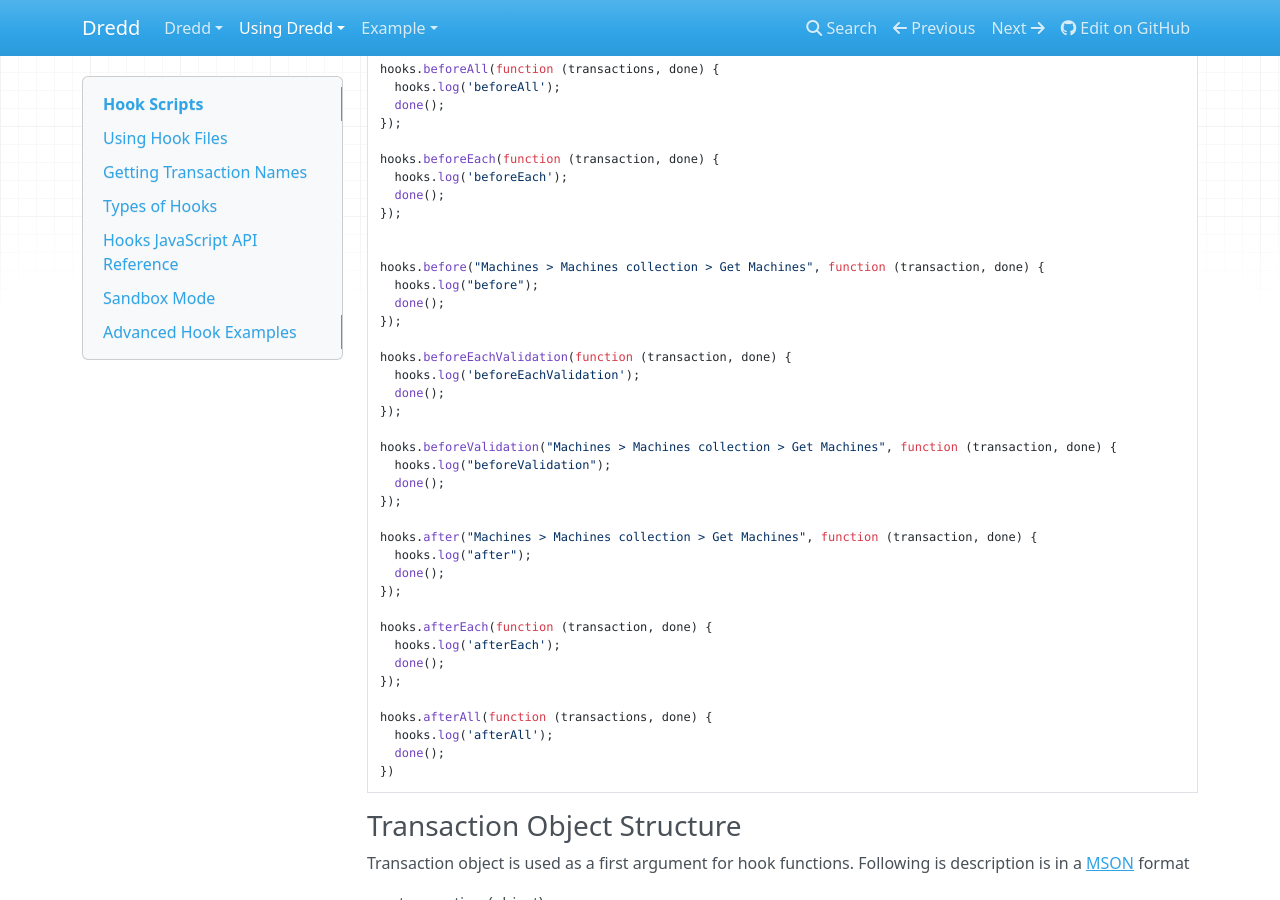
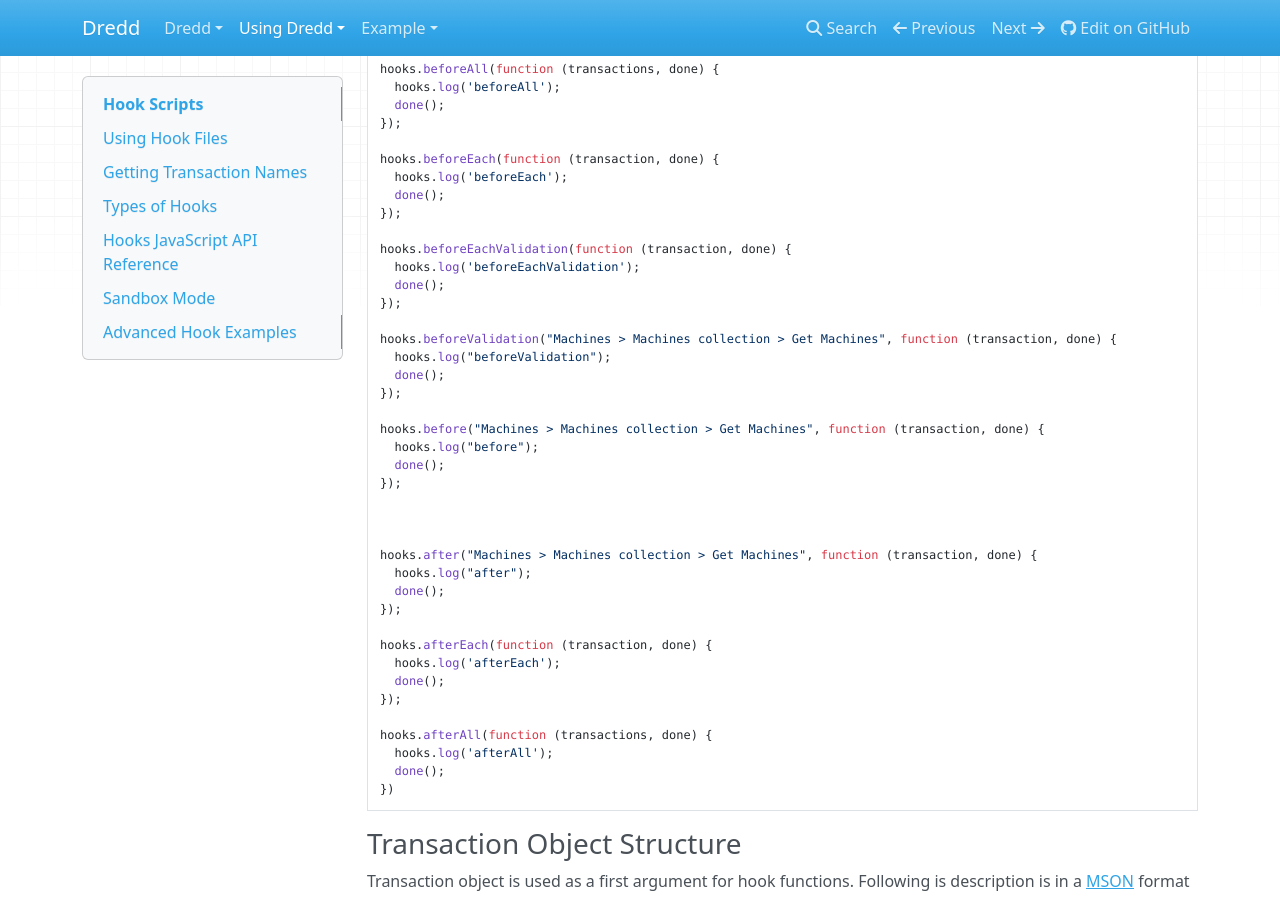
Before and after one commit to apiaryio/dredd, an MkDocs documentation site: the page built from docs/hooks.md, in a window 1280 px wide and 900 px high, scrolled down 2564 px. Built offline with MkDocs 1.6.1, drawn with Linux system fonts in a browser that asks for light colours; nearby versions of some CDN libraries; old or Windows-style settings are respelled for this version of MkDocs; some of the changed lines change nothing that is shown.

Commit message:
Reordered examples in doc

```diff
--- a/docs/hooks.md
+++ b/docs/hooks.md
@@ -135,12 +135,6 @@ hooks.beforeEach(function (transaction, done) {
   done();
 });
 
-
-hooks.before("Machines > Machines collection > Get Machines", function (transaction, done) {
-  hooks.log("before");
-  done();
-});
-
 hooks.beforeEachValidation(function (transaction, done) {
   hooks.log('beforeEachValidation');
   done();
@@ -150,6 +144,13 @@ hooks.beforeValidation("Machines > Machines collection > Get Machines", function
   hooks.log("beforeValidation");
   done();
 });
+
+hooks.before("Machines > Machines collection > Get Machines", function (transaction, done) {
+  hooks.log("before");
+  done();
+});
+
+
 
 hooks.after("Machines > Machines collection > Get Machines", function (transaction, done) {
   hooks.log("after");
```
